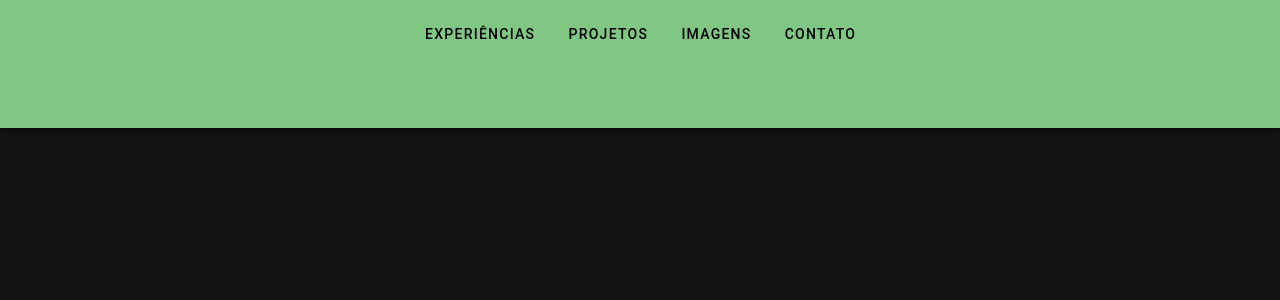
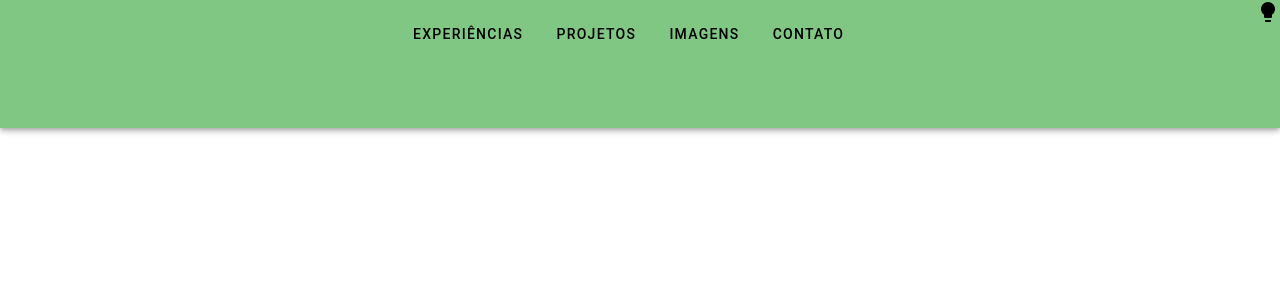
Before and after one commit to jgdlago/architecture-portfolio-frontend, a Vue app: page / in a window 1280 px wide. Shown: the top 300 px of the page. Built offline with nearby package versions, Linux system fonts and the light colour scheme.

Commit message:
:sparkles: Feat: Controle de tema

```diff
--- a/components.d.ts
+++ b/components.d.ts
@@ -7,10 +7,9 @@ export {}
 
 declare module 'vue' {
   export interface GlobalComponents {
-    HelloWorld: typeof import('./src/components/HelloWorld.vue')['default']
     MainHeader: typeof import('./src/components/MainHeader.vue')['default']
-    Menu: typeof import('./src/components/Menu.vue')['default']
     MenuItem: typeof import('./src/components/MenuItem.vue')['default']
-    MenuOption: typeof import('./src/components/MenuOption.vue')['default']
+    RouterLink: typeof import('vue-router')['RouterLink']
+    RouterView: typeof import('vue-router')['RouterView']
   }
 }
--- a/package.json
+++ b/package.json
@@ -8,6 +8,7 @@
   },
   "dependencies": {
     "@mdi/font": "6.2.95",
+    "@mdi/js": "^7.4.47",
     "roboto-fontface": "*",
     "vue": "^3.4.21",
     "vuetify": "^3.5.8"
--- a/src/App.vue
+++ b/src/App.vue
@@ -8,5 +8,5 @@
 </template>
 
 <script setup lang="ts">
-  //
+
 </script>
--- a/src/components/MainHeader.vue
+++ b/src/components/MainHeader.vue
@@ -6,9 +6,22 @@
       <MenuItem text="Imagens" to="image" />
       <MenuItem text="Contato" to="contact" />
     </v-container>
+
+    <v-icon @click="toggleTheme">
+      mdi-lightbulb
+    </v-icon>
+
   </v-app-bar>
 </template>
 
 <script setup lang="ts">
-import MenuItem from './MenuItem.vue';
+  import MenuItem from './MenuItem.vue';
+
+  import { useTheme } from 'vuetify'
+
+  const theme = useTheme()
+
+  function toggleTheme () {
+    theme.global.name.value = theme.global.current.value.dark ? 'light' : 'dark'
+  }
 </script>
--- a/src/plugins/vuetify.ts
+++ b/src/plugins/vuetify.ts
@@ -14,6 +14,6 @@ import { createVuetify } from 'vuetify'
 // https://vuetifyjs.com/en/introduction/why-vuetify/#feature-guides
 export default createVuetify({
   theme: {
-    defaultTheme: 'dark',
+    defaultTheme: 'light',
   },
 })
```
Also changed, not shown: 1 other file (tests, documents, lock files or other folders).
